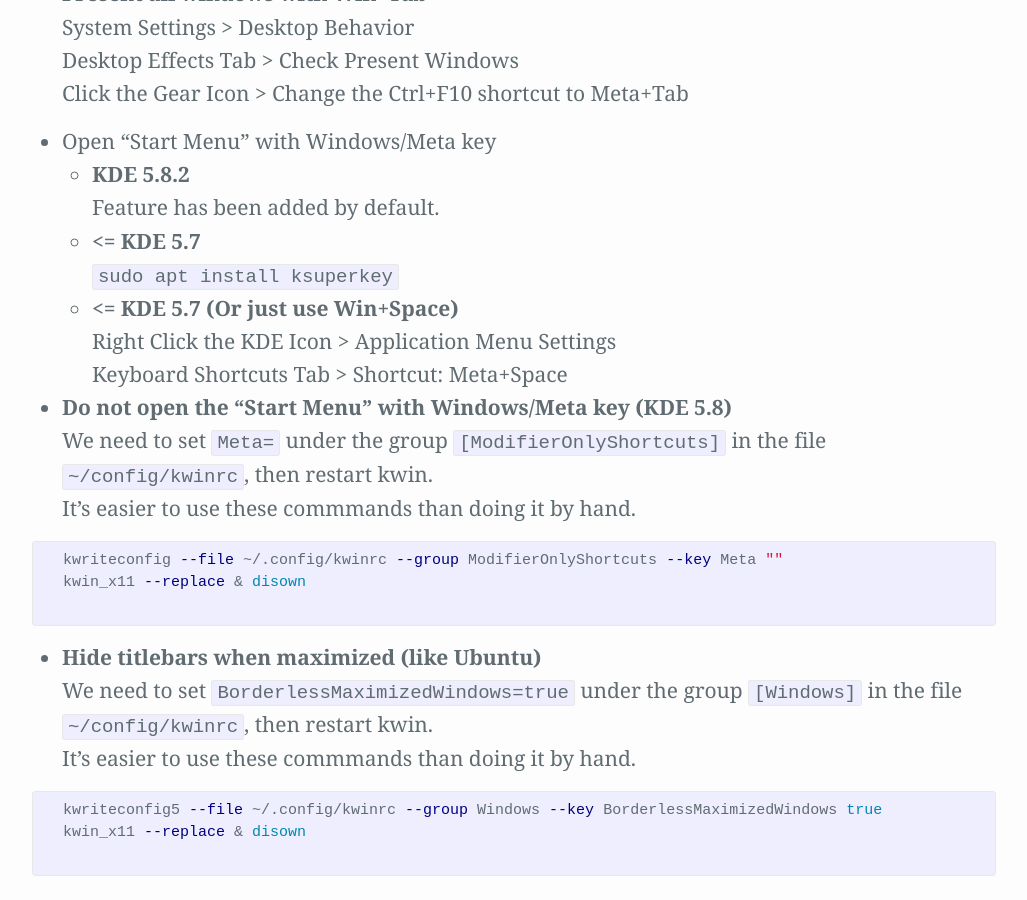
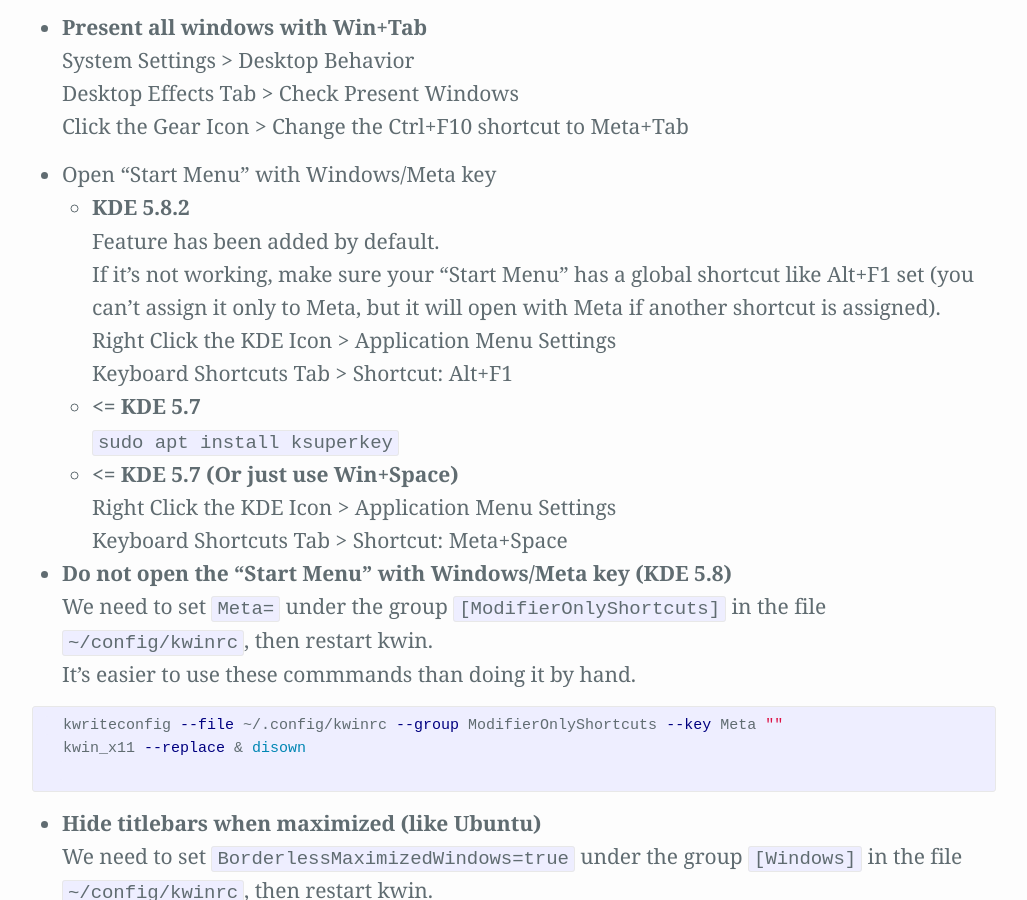
Before and after one commit to Zren/zren.github.io, a Jekyll site: the page built from kde.md, in a window 1280 px wide and 900 px high, scrolled down 5328 px. Shown: the whole window, without its empty margins (126-1153 px from the left). Built offline with Jekyll 4.4.1, drawn with Linux system fonts in a browser that asks for light colours; some of the changed text lies outside the part shown.

Commit message:
mention keep launchers seperate mention semantics of the meta key hack list chrome unminmize bug

```diff
--- a/kde.md
+++ b/kde.md
@@ -171,6 +171,7 @@
 * {:#cfg-{{ i }}} Don’t sort windows in Taskbar
   Right Click a Task > Task Manager Settings
   General Tab > Sorting: Manual
+  General Tab > Uncheck: Keep Launchers Separate
 
 {% assign i = i | plus: 1 %}
 * {:#cfg-{{ i }}} Hide windows from other Desktops in Taskbar
@@ -248,6 +249,9 @@
 * {:#cfg-{{ i }}} Open “Start Menu” with Windows/Meta key
   * KDE 5.8.2
     Feature has been added by default.
+    If it's not working, make sure your "Start Menu" has a global shortcut like Alt+F1 set (you can't assign it only to Meta, but it will open with Meta if another shortcut is assigned).
+    Right Click the KDE Icon > Application Menu Settings
+    Keyboard Shortcuts Tab > Shortcut: Alt+F1
   * <= KDE 5.7
     `sudo apt install ksuperkey`
   * <= KDE 5.7 (Or just use Win+Space)
@@ -397,6 +401,11 @@
   <https://bugs.chromium.org/p/chromium/issues/detail?id=375650>
   Workaround (disables progress bars in taskbar): `sudo apt remove libunity9`
 
+{% assign i = i | plus: 1 %}
+* {:#bug-{{ i }}} Chrome v58: un-minimize zoom animation
+  <https://bugs.chromium.org/p/chromium/issues/detail?id=695943>
+  A future chrome update should fix this.
+
 
 -----
 
```
